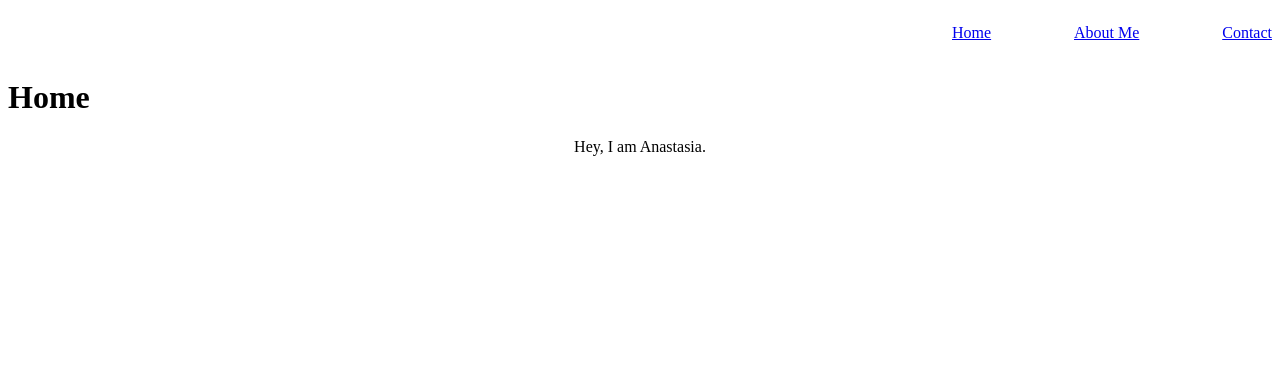
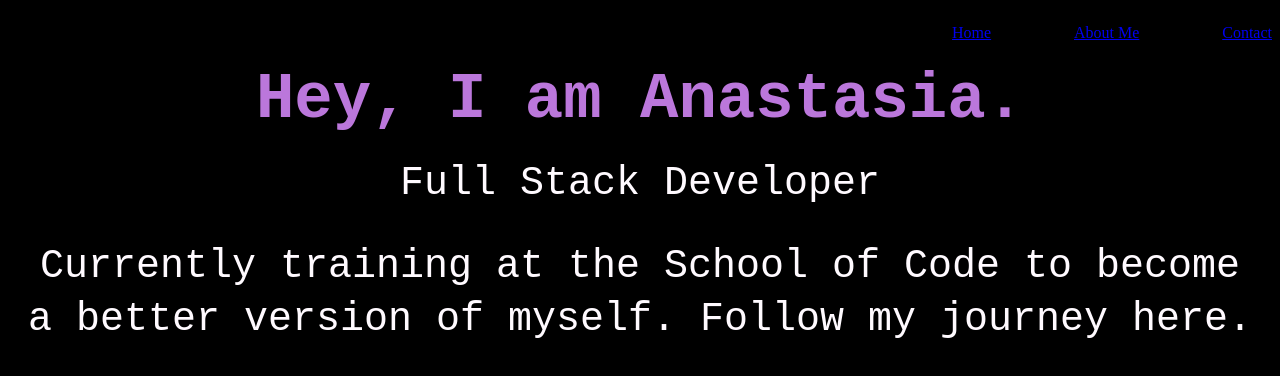
Before and after one commit to anastasia-starostina/AnastasiaS-Portfolio, a React (Create React App) app in the folder anastasia-starostina-portfolio/: page / in a window 1280 px wide. Shown: the top 376 px of the page. Built offline with nearby package versions, Linux system fonts and the light colour scheme.

Commit message:
Basic styling of the main page

```diff
--- a/anastasia-starostina-portfolio/src/components/App/App.js
+++ b/anastasia-starostina-portfolio/src/components/App/App.js
@@ -4,8 +4,7 @@ import Home from "../../pages/Home";
 import Contact from "../../pages/Contact";
 import NoPage from "../../pages/NoPage";
 import AboutMe from "../../pages/AboutMe";
-import NavigationBar from "../Navbar/Navbar";
-import HomePage from "../Home/HomePage";
+import HomePage from "../HomePage/HomePage";
 
 function App() {
  return (
--- a/anastasia-starostina-portfolio/src/components/Home/HomePage.jsx
+++ /dev/null
@@ -1,17 +0,0 @@
-import styled from "styled-components";
-
-const MainHeading = styled.div`
-  text-align: center;
-
-`;
-
-const HomePage = () => {
-
-    return (
-      <>
-        <MainHeading>Hey, I am Anastasia.</MainHeading>
-      </>
-    );
-    }
-
-export default HomePage;
--- /dev/null
+++ b/anastasia-starostina-portfolio/src/components/HomePage/HomePage.css
@@ -0,0 +1,3 @@
+* {
+    background-color: black;
+}
--- /dev/null
+++ b/anastasia-starostina-portfolio/src/components/HomePage/HomePage.jsx
@@ -0,0 +1,54 @@
+import styled from "styled-components";
+import "./HomePage.css"
+
+
+const MainHeading = styled.div`
+  @import url("https://fonts.googleapis.com/css2?family=Roboto+Mono:wght@200;500;700&display=swap");
+  text-align: center;
+  font-family: "Roboto Mono", monospace;
+  font-style: normal;
+  font-weight: 700;
+  font-size: 64px;
+  line-height: 84px;
+  color: #BB77DB
+    ${
+      "" /* background-image: linear-gradient(60deg, #e21143, #ffb03a);
+  background-clip: text;
+  color: transparent; */
+    }
+    ${
+      "" /* background: -webkit-linear-gradient(
+    rgba(144, 227, 154, 1),
+    rgba(189, 155, 205, 1), rgba(187, 119, 219, 1)
+  );
+  -webkit-background-clip: text;
+  -webkit-text-fill-color: transparent; */
+    };
+`;
+const SecondaryHeading = styled.div`
+  @import url("https://fonts.googleapis.com/css2?family=Roboto+Mono:wght@200;500;700&display=swap");
+  text-align: center;
+  font-family: "Roboto Mono", monospace;
+  font-style: normal;
+  font-weight: 500;
+  font-size: 40px;
+  line-height: 53px;
+  color: #FFFAFF;;
+  padding: 15px;
+`;
+
+
+const HomePage = () => {
+
+    return (
+      <>
+        <MainHeading>Hey, I am Anastasia.</MainHeading>
+        <SecondaryHeading>Full Stack Developer</SecondaryHeading>
+        <SecondaryHeading>Currently training at the School of Code to become a better version of
+        myself. Follow my journey here.</SecondaryHeading>
+
+      </>
+    );
+    }
+
+export default HomePage;
--- a/anastasia-starostina-portfolio/src/components/Navbar/Navbar.jsx
+++ /dev/null
@@ -1,25 +0,0 @@
-import styled from "styled-components";
-
-const NavbarContainer = styled.div`
-  display: flex;
-  justify-content: flex-end;
-`;
-
-const Navbar = styled.ul`
-  display: flex;
-  flex-direction: row;
-  list-style-type: none;
-  justify-content: space-between;
-  width: 20em;
-
-`;
-
-const NavigationBar = () => {
-  return (
-    <NavbarContainer>
-    <Navbar></Navbar>
-    </NavbarContainer>
-  )
-}
-
-export default NavigationBar;
--- a/anastasia-starostina-portfolio/src/pages/Home.js
+++ b/anastasia-starostina-portfolio/src/pages/Home.js
@@ -1,9 +1,9 @@
-import HomePage from "../components/Home/HomePage.jsx";
+import HomePage from "../components/HomePage/HomePage.jsx";
 
 
 const Home = () => {
   return (
-    <><h1>Home</h1>
+    <>
     <HomePage/>
     </> )
 
```
Also changed, not shown: anastasia-starostina-portfolio/src/components/App/App.css (deleted, +0 -38 lines).
